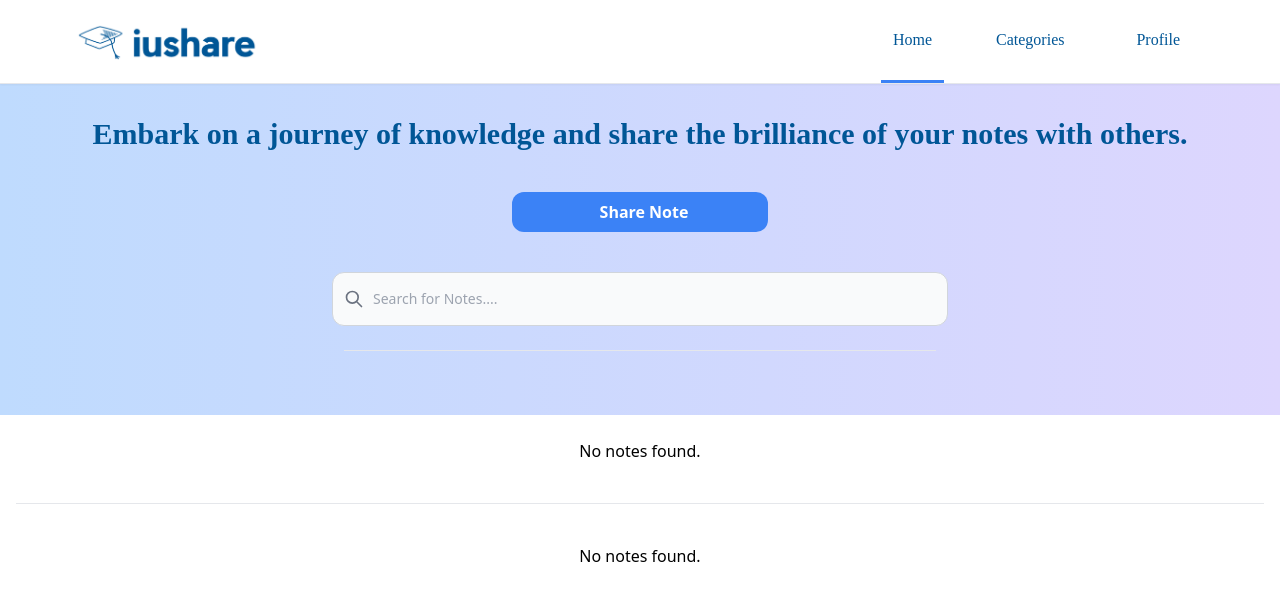
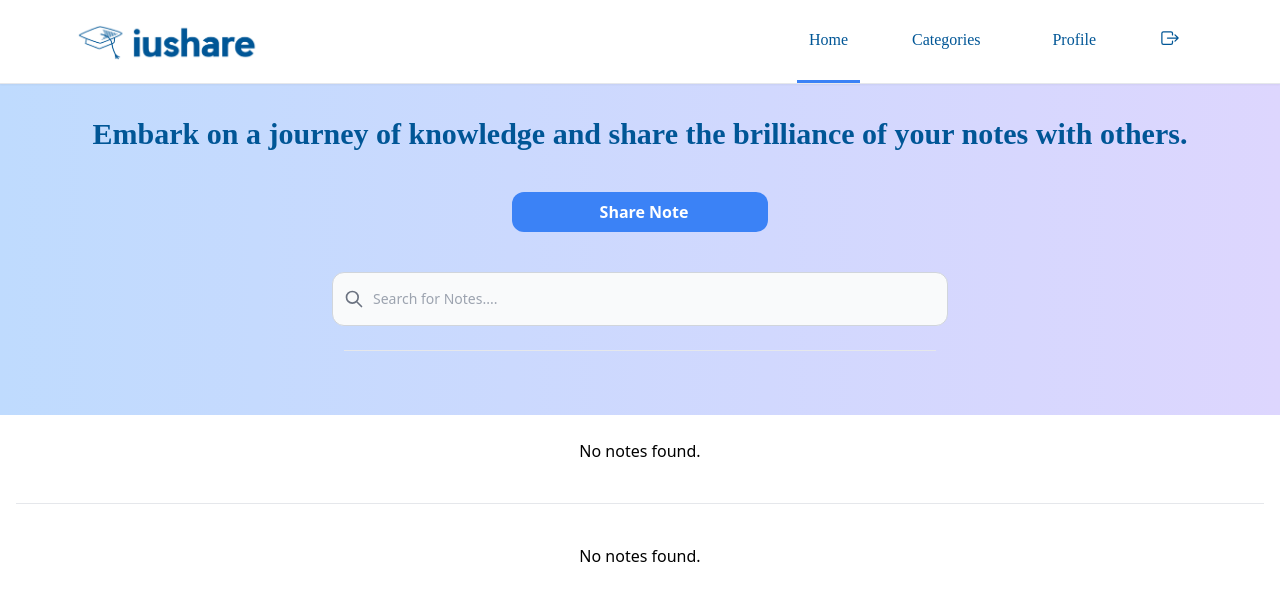
Before and after one commit to Ilmaooo/IUShare, a React (Create React App) app: page /home in a window 1280 px wide. Shown: the top 600 px of the page. Built offline with nearby package versions, Linux system fonts and the light colour scheme.

Commit message:
added sign out button in header

```diff
--- a/src/components/Header.jsx
+++ b/src/components/Header.jsx
@@ -3,6 +3,7 @@ import { Link, useLocation, useNavigate } from "react-router-dom";
 import Button from "./Button";
 import NavLinks from "./NavLinks";
 import { useState } from "react";
+import { IoExitOutline } from "react-icons/io5";
 
 export default function Header() {
   const [open, setOpen] = useState(false);
@@ -49,6 +50,12 @@ export default function Header() {
             >
               Profile
             </li>
+            <Link
+              to="/"
+              className="cursor-pointer py-7 px-3 inline-block text-xl"
+            >
+              <IoExitOutline />
+            </Link>
           </ul>
         </div>
         <div className="md:hidden">
```
